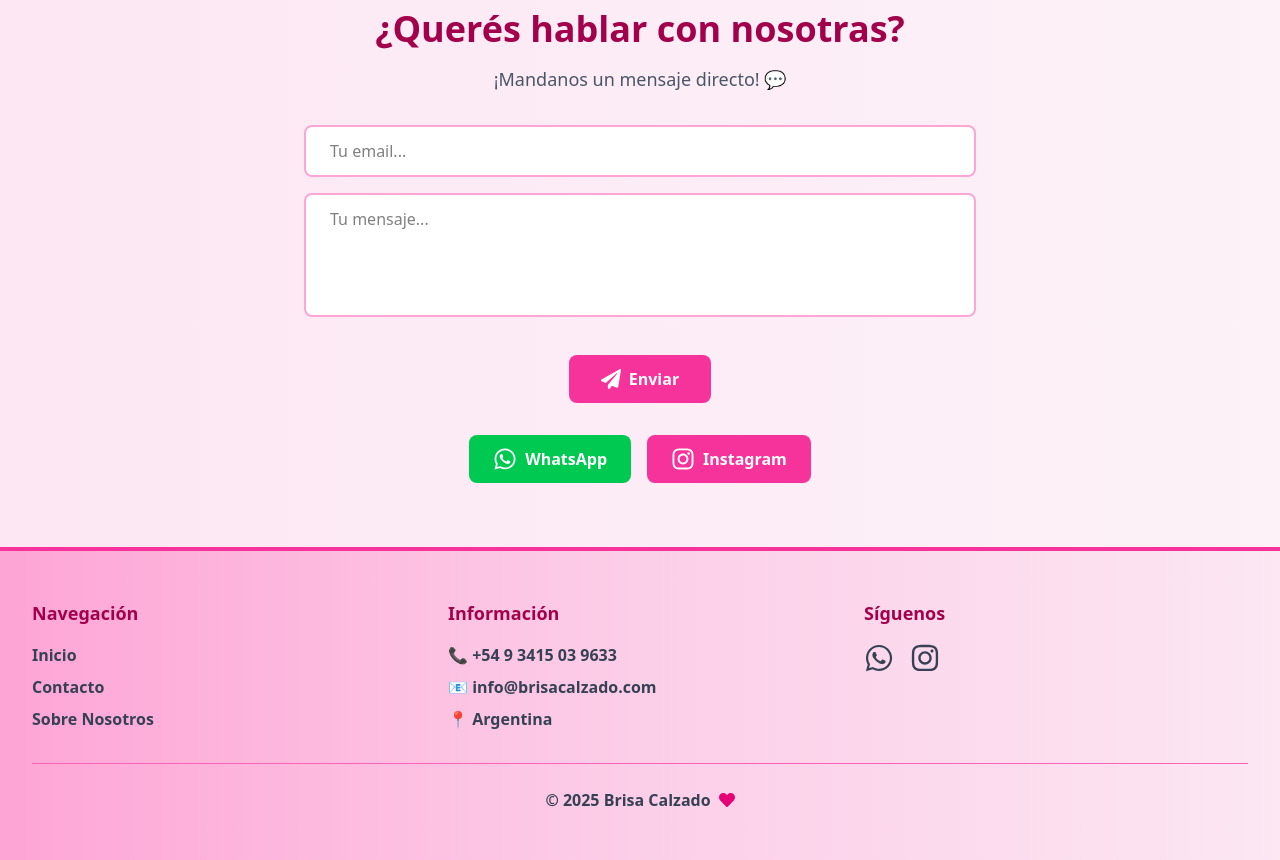
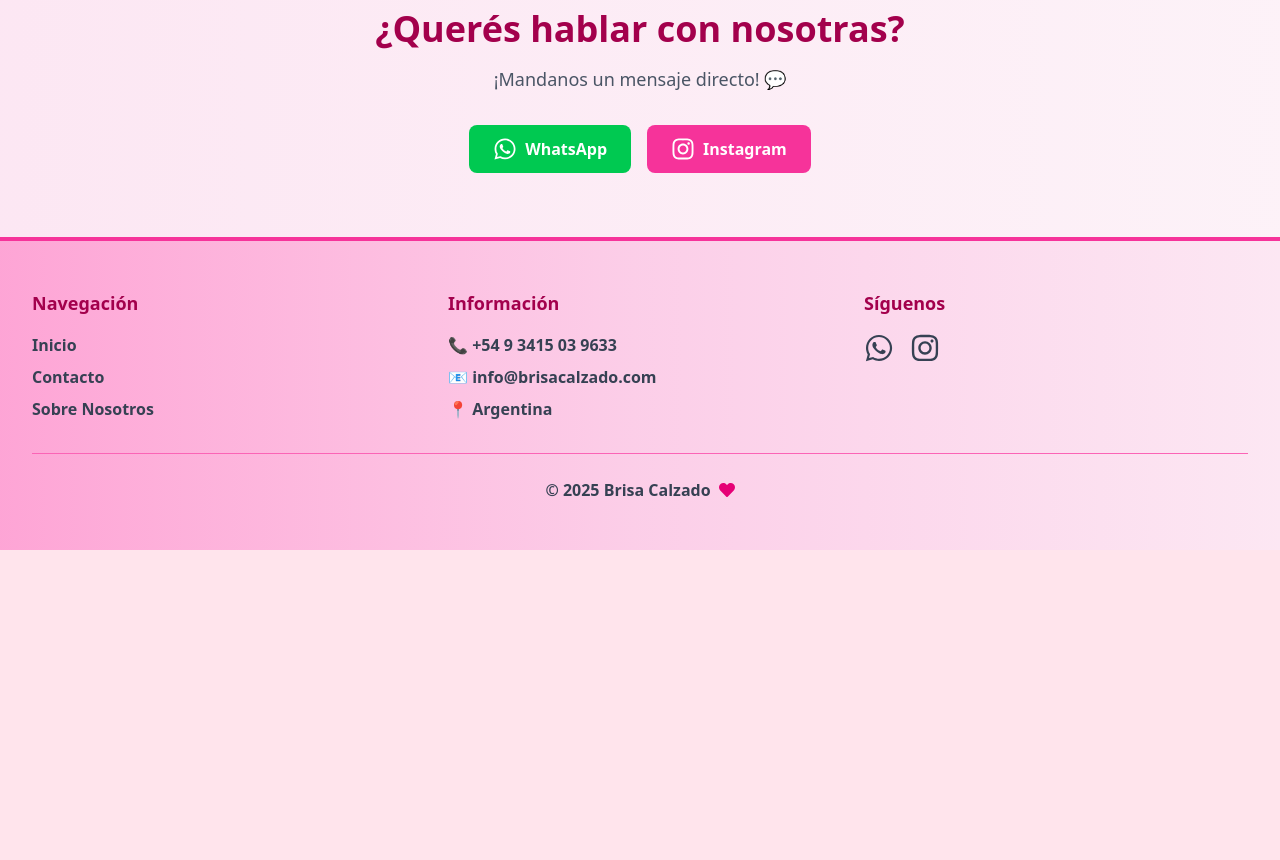
Before and after one commit to SantiagoPerezAgustin/BrisaCalzado, a React (Vite) app in the folder Frontend/: page /sobre-nosotros in a window 1280 px wide. Shown: the part 2980-3840 px from the top of the page. After the commit the page ends 3530 px from the top, so only its background shows below. Built offline with nearby package versions, Linux system fonts and the light colour scheme.

Commit message:
Agrego backend al proyecto

```diff
--- a/Frontend/src/components/Contacto/Contacto.jsx
+++ b/Frontend/src/components/Contacto/Contacto.jsx
@@ -47,47 +47,6 @@ function Contacto() {
         >
           ¡Mandanos un mensaje directo! 💬
         </motion.p>
-
-        <motion.div
-          initial={{ opacity: 0 }}
-          whileInView={{ opacity: 1 }}
-          viewport={{ once: true }}
-          transition={{ delay: 0.3 }}
-          className="mb-8 space-y-4"
-        >
-          <input
-            type="email"
-            placeholder="Tu email..."
-            value={email}
-            onChange={(e) => setEmail(e.target.value)}
-            className="w-full px-6 py-3 rounded-lg border-2 border-pink-300 focus:border-pink-500 focus:outline-none bg-white"
-          />
-          <textarea
-            placeholder="Tu mensaje..."
-            value={mensaje}
-            onChange={(e) => setMensaje(e.target.value)}
-            rows="4"
-            className="w-full px-6 py-3 rounded-lg border-2 border-pink-300 focus:border-pink-500 focus:outline-none bg-white resize-none"
-          />
-        </motion.div>
-
-        <motion.div
-          initial={{ opacity: 0 }}
-          whileInView={{ opacity: 1 }}
-          viewport={{ once: true }}
-          transition={{ delay: 0.4 }}
-          className="flex flex-col sm:flex-row justify-center gap-4 mb-8"
-        >
-          <motion.button
-            variants={buttonVariants}
-            whileHover="hover"
-            whileTap="tap"
-            className="bg-pink-500 hover:bg-pink-600 text-white font-bold py-3 px-8 rounded-lg flex items-center justify-center gap-2 transition"
-          >
-            <FaPaperPlane size={20} /> Enviar
-          </motion.button>
-        </motion.div>
-
         <motion.div
           initial={{ opacity: 0 }}
           whileInView={{ opacity: 1 }}
--- a/Frontend/src/components/Navbar/Navbar.jsx
+++ b/Frontend/src/components/Navbar/Navbar.jsx
@@ -28,7 +28,7 @@ function MyNavbar() {
     { label: "Inicio", href: "/" },
     { label: "Productos", href: "/products" },
     { label: "Sobre Nosotros", href: "/sobre-nosotros" },
-    { label: "Contacto", href: "/#contacto" }, // o "/contacto",
+    { label: "Contacto", href: "/sobre-nosotros#contacto" }, // o "/contacto",
   ];
 
   return (
@@ -146,23 +146,6 @@ function MyNavbar() {
                 {link.label}
               </motion.a>
             ))}
-
-            {/* Mobile Search */}
-            <motion.div
-              variants={{
-                closed: { opacity: 0, x: -10 },
-                open: { opacity: 1, x: 0 },
-              }}
-              className="flex items-center gap-2 bg-pink-100 rounded-lg px-4 py-2 mt-2 border-2 border-pink-300"
-            >
-              <input
-                type="text"
-                placeholder="Buscar..."
-                className="bg-transparent text-gray-700 placeholder-gray-400 focus:outline-none flex-1 text-sm"
-              />
-              <FaSearch className="text-pink-600" />
-            </motion.div>
-
             {/* Mobile Icons */}
           </motion.div>
         </motion.div>
```
